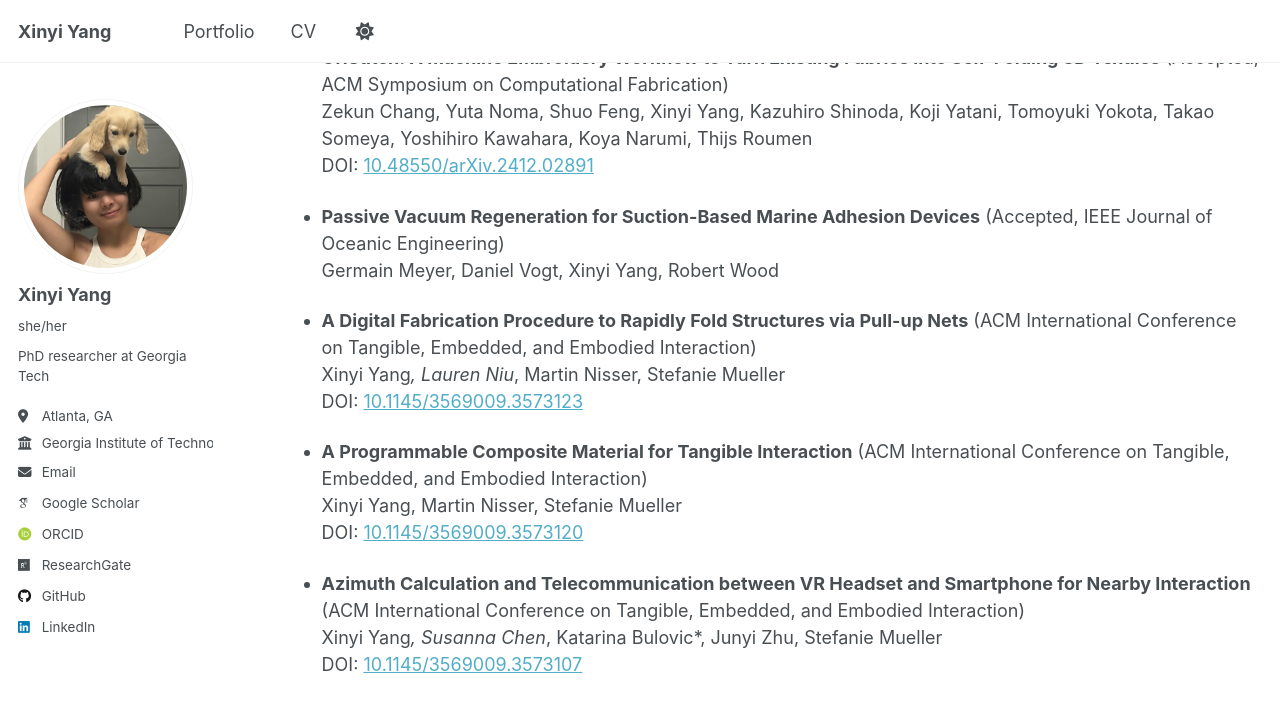
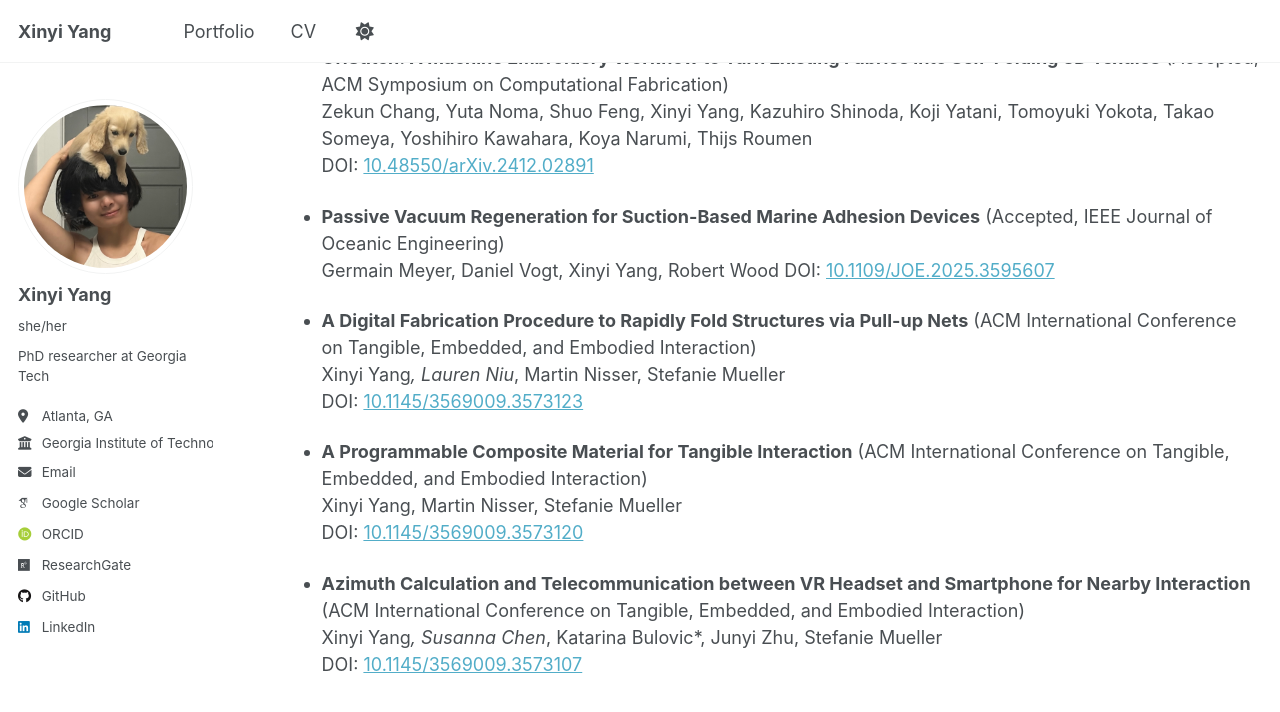
Before and after one commit to XinyiYang0/xinyiyang0.github.io, a Jekyll site: the page built from _pages/cv.md, in a window 1280 px wide and 900 px high, scrolled down 1603 px. Shown: the top 712 px of the window. Built offline with Jekyll 4.4.1, drawn with Linux system fonts in a browser that asks for light colours; some web fonts are replaced; a script that is not in the unit is left out.

Commit message:
Update cv.md

```diff
--- a/_pages/cv.md
+++ b/_pages/cv.md
@@ -67,6 +67,7 @@ Publications
 
 * **Passive Vacuum Regeneration for Suction-Based Marine Adhesion Devices** (Accepted, IEEE Journal of Oceanic Engineering)
   Germain Meyer, Daniel Vogt, Xinyi Yang, Robert Wood
+  DOI: [10.1109/JOE.2025.3595607](https://ieeexplore.ieee.org/document/11173923)
 
 * **A Digital Fabrication Procedure to Rapidly Fold Structures via Pull-up Nets** (ACM International Conference on Tangible, Embedded, and Embodied Interaction)
   Xinyi Yang*, Lauren Niu*, Martin Nisser, Stefanie Mueller
```
